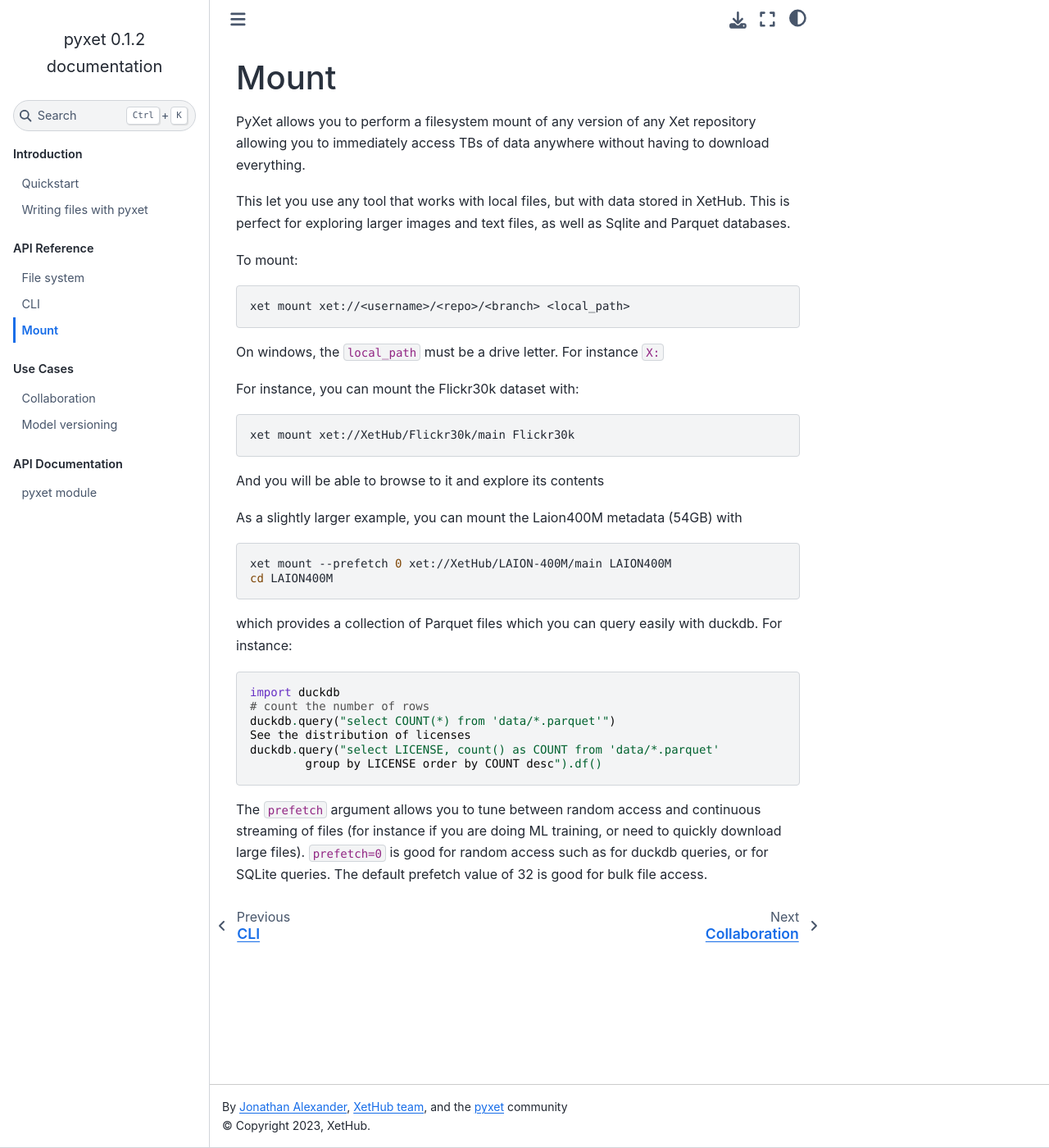
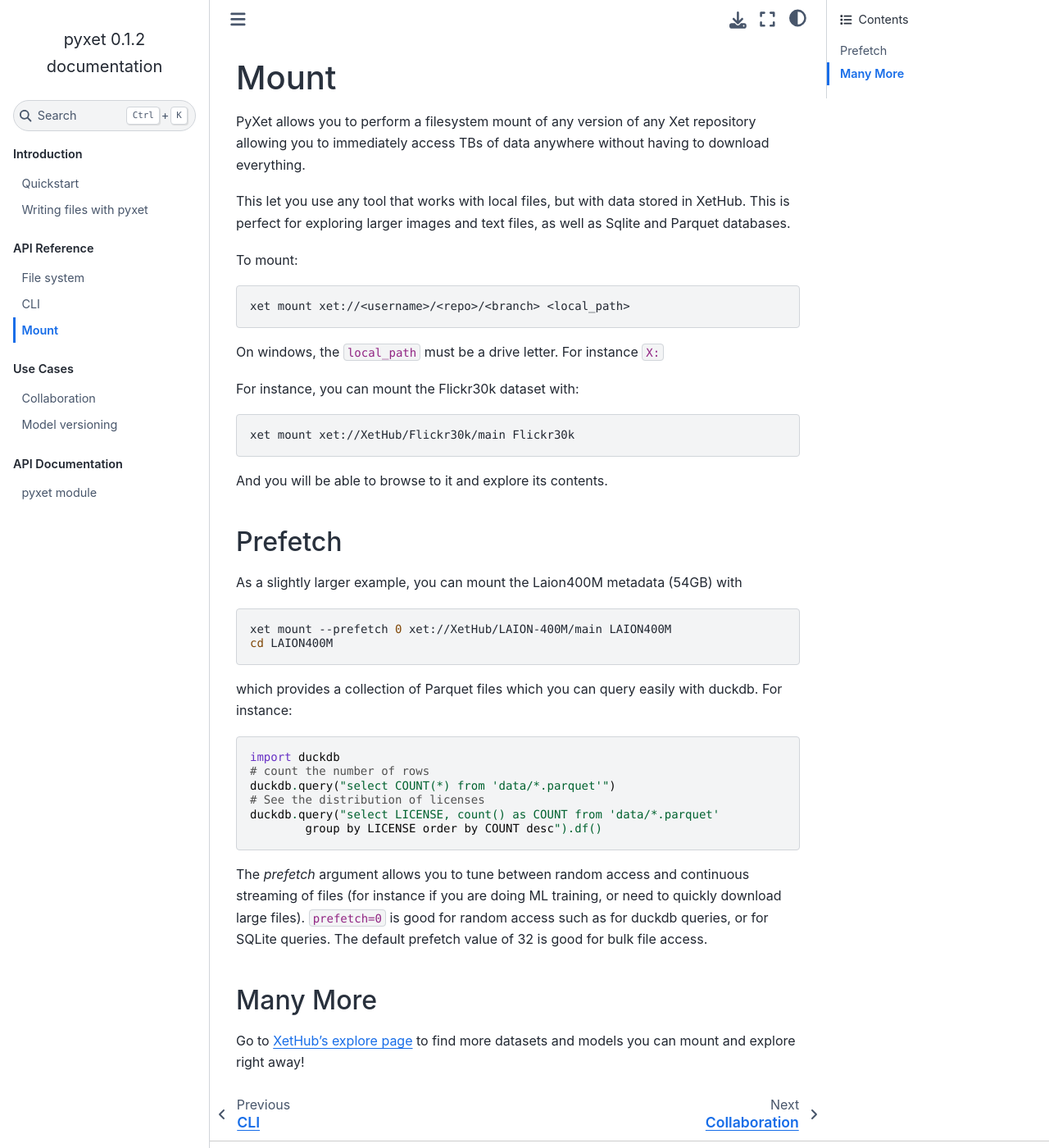
Before and after one commit to xetdata/pyxet, a Sphinx documentation site: the page built from docs/markdowns/mount.md, in a window 1280 px wide and 1400 px high. Shown: the whole window at 82% size. Built offline with Sphinx 7.4.7 and the Sphinx Book theme 1.1.4, drawn with Linux system fonts in a browser that asks for light colours.

Commit message:
mor tweaks

````diff
--- a/docs/markdowns/mount.md
+++ b/docs/markdowns/mount.md
@@ -20,7 +20,9 @@ For instance, you can mount the Flickr30k dataset with:
 ```bash
 xet mount xet://XetHub/Flickr30k/main Flickr30k
 ```
-And you will be able to browse to it and explore its contents
+And you will be able to browse to it and explore its contents.
+
+## Prefetch
 
 As a slightly larger example, you can mount the Laion400M metadata (54GB) with
 ```bash
@@ -34,13 +36,19 @@ easily with duckdb. For instance:
 import duckdb
 # count the number of rows
 duckdb.query("select COUNT(*) from 'data/*.parquet'")
-See the distribution of licenses
+# See the distribution of licenses
 duckdb.query("select LICENSE, count() as COUNT from 'data/*.parquet'
         group by LICENSE order by COUNT desc").df()
 ```
 
-The `prefetch` argument allows you to tune between random access and continuous
+The *prefetch* argument allows you to tune between random access and continuous
 streaming of files (for instance if you are doing ML training, or need to
 quickly download large files). `prefetch=0` is good for random access
 such as for duckdb queries, or for SQLite queries. The default prefetch
 value of 32 is good for bulk file access.
+
+
+## Many More
+
+Go to [XetHub's explore page](https://xethub.com/explore/) to find more datasets
+and models you can mount and explore right away!
````
Also changed, not shown: docs/markdowns/filesystem.md (+1 -2 lines), docs/markdowns/quickstart.md (+1 -0 lines), docs/markdowns/writing.md (+0 -2 lines).
